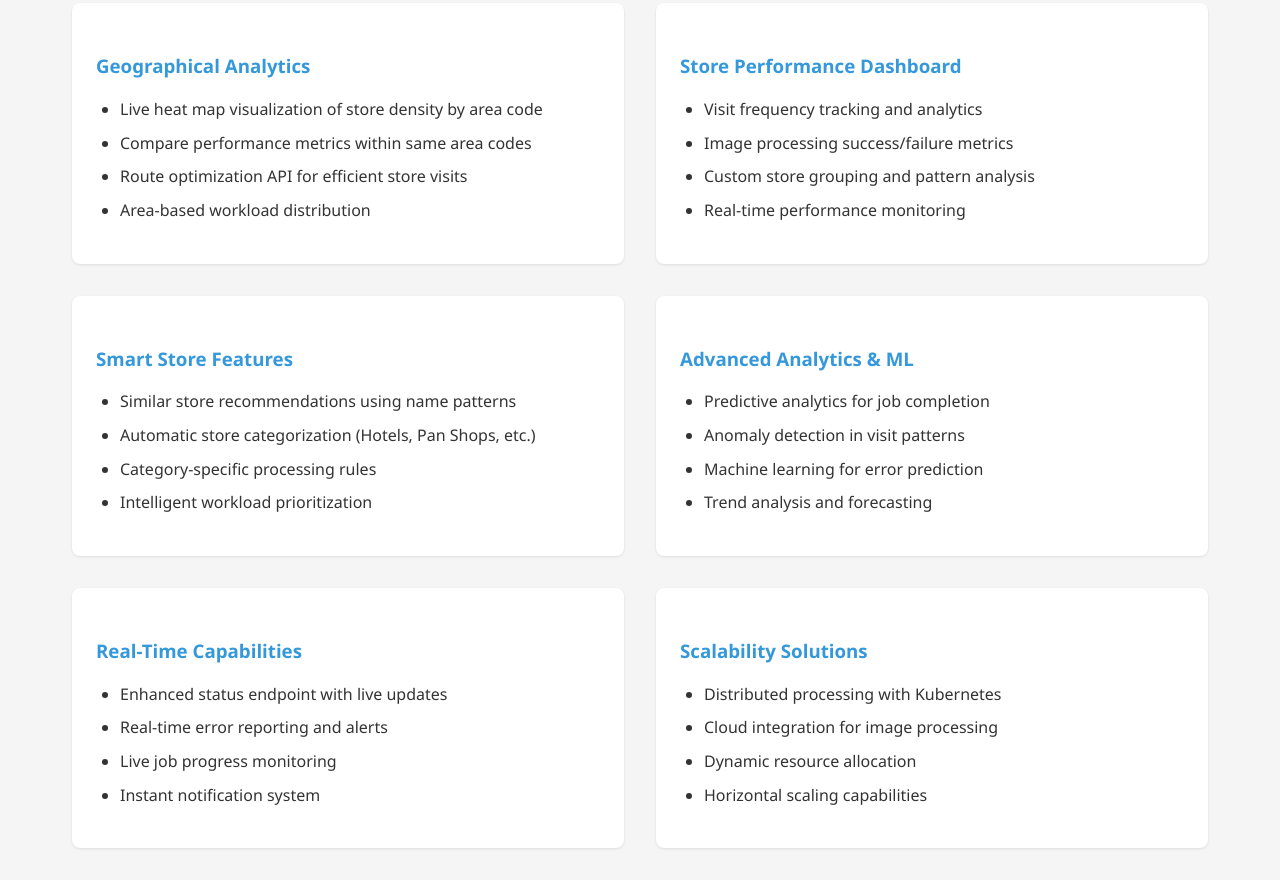
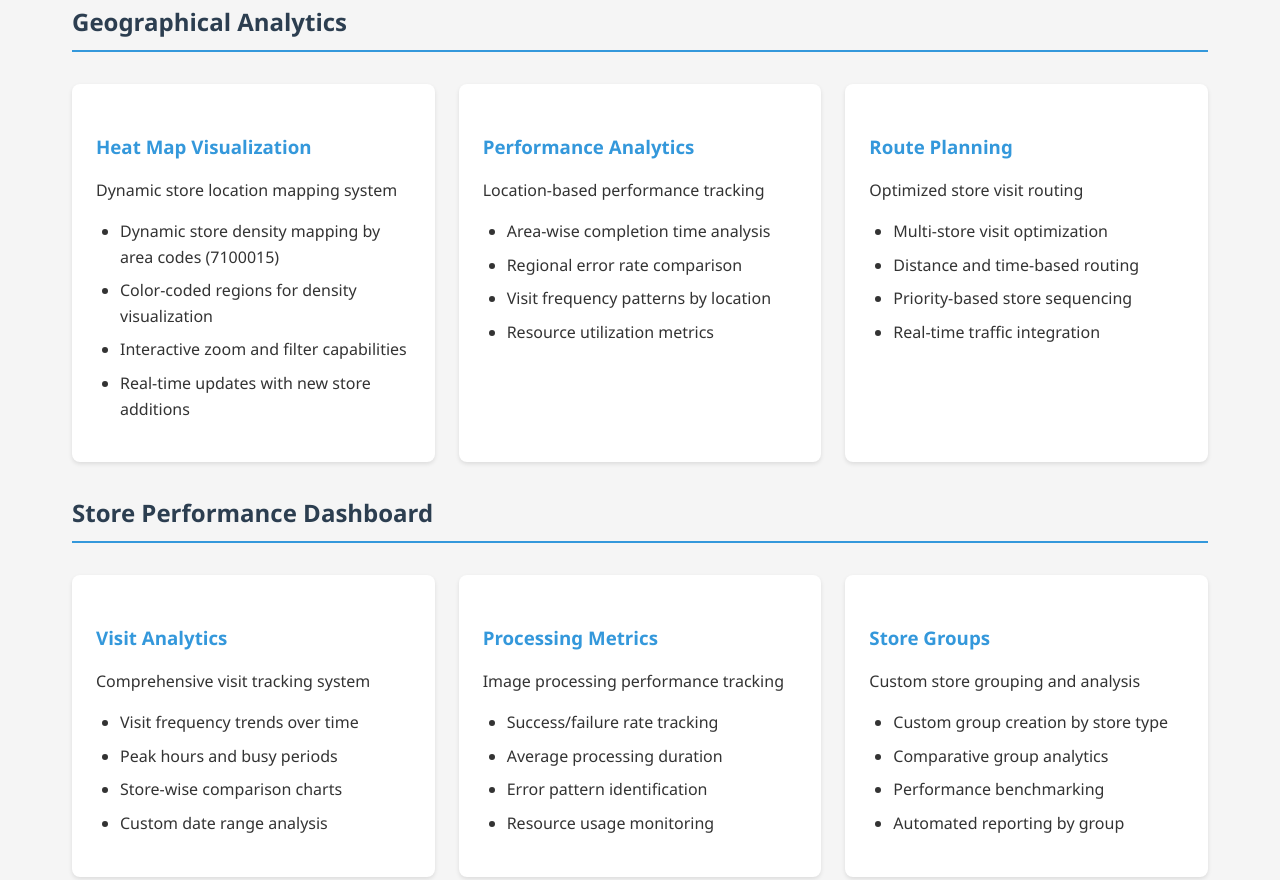
Before and after one commit to hitaarthh/Retail-Store-Visit-Processor, a plain HTML site: page frontend/future.html in a window 1280 px wide. Shown: the part 260-1140 px from the top of the page. Drawn offline with Linux system fonts and the light colour scheme.

Commit message:
Updated Future Improvements

```diff
--- a/frontend/future.html
+++ b/frontend/future.html
@@ -26,68 +26,76 @@
             <h1>Future Improvements</h1>
             <p class="description">Strategic enhancements leveraging store master data and existing functionality</p>
 
+            <!-- Geographical Analytics Section -->
+            <h2 class="section-title">Geographical Analytics</h2>
             <div class="about-grid">
                 <div class="feature-card">
-                    <h3>Geographical Analytics</h3>
+                    <h3>Heat Map Visualization</h3>
+                    <p class="card-description">Dynamic store location mapping system</p>
                     <ul>
-                        <li>Live heat map visualization of store density by area code</li>
-                        <li>Compare performance metrics within same area codes</li>
-                        <li>Route optimization API for efficient store visits</li>
-                        <li>Area-based workload distribution</li>
+                        <li>Dynamic store density mapping by area codes (7100015)</li>
+                        <li>Color-coded regions for density visualization</li>
+                        <li>Interactive zoom and filter capabilities</li>
+                        <li>Real-time updates with new store additions</li>
                     </ul>
                 </div>
 
                 <div class="feature-card">
-                    <h3>Store Performance Dashboard</h3>
+                    <h3>Performance Analytics</h3>
+                    <p class="card-description">Location-based performance tracking</p>
                     <ul>
-                        <li>Visit frequency tracking and analytics</li>
-                        <li>Image processing success/failure metrics</li>
-                        <li>Custom store grouping and pattern analysis</li>
-                        <li>Real-time performance monitoring</li>
+                        <li>Area-wise completion time analysis</li>
+                        <li>Regional error rate comparison</li>
+                        <li>Visit frequency patterns by location</li>
+                        <li>Resource utilization metrics</li>
+                    </ul>
+                </div>
+
+                <div class="feature-card">
+                    <h3>Route Planning</h3>
+                    <p class="card-description">Optimized store visit routing</p>
+                    <ul>
+                        <li>Multi-store visit optimization</li>
+                        <li>Distance and time-based routing</li>
+                        <li>Priority-based store sequencing</li>
+                        <li>Real-time traffic integration</li>
                     </ul>
                 </div>
             </div>
 
+            <!-- Store Performance Section -->
+            <h2 class="section-title">Store Performance Dashboard</h2>
             <div class="about-grid">
                 <div class="feature-card">
-                    <h3>Smart Store Features</h3>
+                    <h3>Visit Analytics</h3>
+                    <p class="card-description">Comprehensive visit tracking system</p>
                     <ul>
-                        <li>Similar store recommendations using name patterns</li>
-                        <li>Automatic store categorization (Hotels, Pan Shops, etc.)</li>
-                        <li>Category-specific processing rules</li>
-                        <li>Intelligent workload prioritization</li>
+                        <li>Visit frequency trends over time</li>
+                        <li>Peak hours and busy periods</li>
+                        <li>Store-wise comparison charts</li>
+                        <li>Custom date range analysis</li>
                     </ul>
                 </div>
 
                 <div class="feature-card">
-                    <h3>Advanced Analytics & ML</h3>
+                    <h3>Processing Metrics</h3>
+                    <p class="card-description">Image processing performance tracking</p>
                     <ul>
-                        <li>Predictive analytics for job completion</li>
-                        <li>Anomaly detection in visit patterns</li>
-                        <li>Machine learning for error prediction</li>
-                        <li>Trend analysis and forecasting</li>
-                    </ul>
-                </div>
-            </div>
-
-            <div class="about-grid">
-                <div class="feature-card">
-                    <h3>Real-Time Capabilities</h3>
-                    <ul>
-                        <li>Enhanced status endpoint with live updates</li>
-                        <li>Real-time error reporting and alerts</li>
-                        <li>Live job progress monitoring</li>
-                        <li>Instant notification system</li>
+                        <li>Success/failure rate tracking</li>
+                        <li>Average processing duration</li>
+                        <li>Error pattern identification</li>
+                        <li>Resource usage monitoring</li>
                     </ul>
                 </div>
 
                 <div class="feature-card">
-                    <h3>Scalability Solutions</h3>
+                    <h3>Store Groups</h3>
+                    <p class="card-description">Custom store grouping and analysis</p>
                     <ul>
-                        <li>Distributed processing with Kubernetes</li>
-                        <li>Cloud integration for image processing</li>
-                        <li>Dynamic resource allocation</li>
-                        <li>Horizontal scaling capabilities</li>
+                        <li>Custom group creation by store type</li>
+                        <li>Comparative group analytics</li>
+                        <li>Performance benchmarking</li>
+                        <li>Automated reporting by group</li>
                     </ul>
                 </div>
             </div>
--- a/frontend/styles.css
+++ b/frontend/styles.css
@@ -192,18 +192,6 @@ footer {
     margin-top: 2rem;
 }
 
-.feature-card {
-    background: white;
-    padding: 1.5rem;
-    border-radius: 8px;
-    box-shadow: 0 1px 3px rgba(0,0,0,0.1);
-}
-
-.feature-card h3 {
-    color: #3498db;
-    margin-bottom: 1rem;
-}
-
 .tech-stack {
     margin-top: 3rem;
     text-align: center;
@@ -374,3 +362,36 @@ h3 {
     text-align: center;
     margin-bottom: 40px;
 }
+
+.section-title {
+    color: #2c3e50;
+    margin: 2rem 0 1rem;
+    padding-bottom: 0.5rem;
+    border-bottom: 2px solid #3498db;
+}
+
+.about-grid {
+    display: grid;
+    grid-template-columns: repeat(auto-fit, minmax(300px, 1fr));
+    gap: 1.5rem;
+    margin-bottom: 2rem;
+}
+
+.feature-card {
+    background: white;
+    padding: 1.5rem;
+    border-radius: 8px;
+    box-shadow: 0 2px 4px rgba(0,0,0,0.1);
+    transition: transform 0.3s ease;
+}
+
+.feature-card:hover {
+    transform: translateY(-5px);
+    box-shadow: 0 4px 8px rgba(0,0,0,0.15);
+}
+
+@media (max-width: 768px) {
+    .about-grid {
+        grid-template-columns: 1fr;
+    }
+}
```
